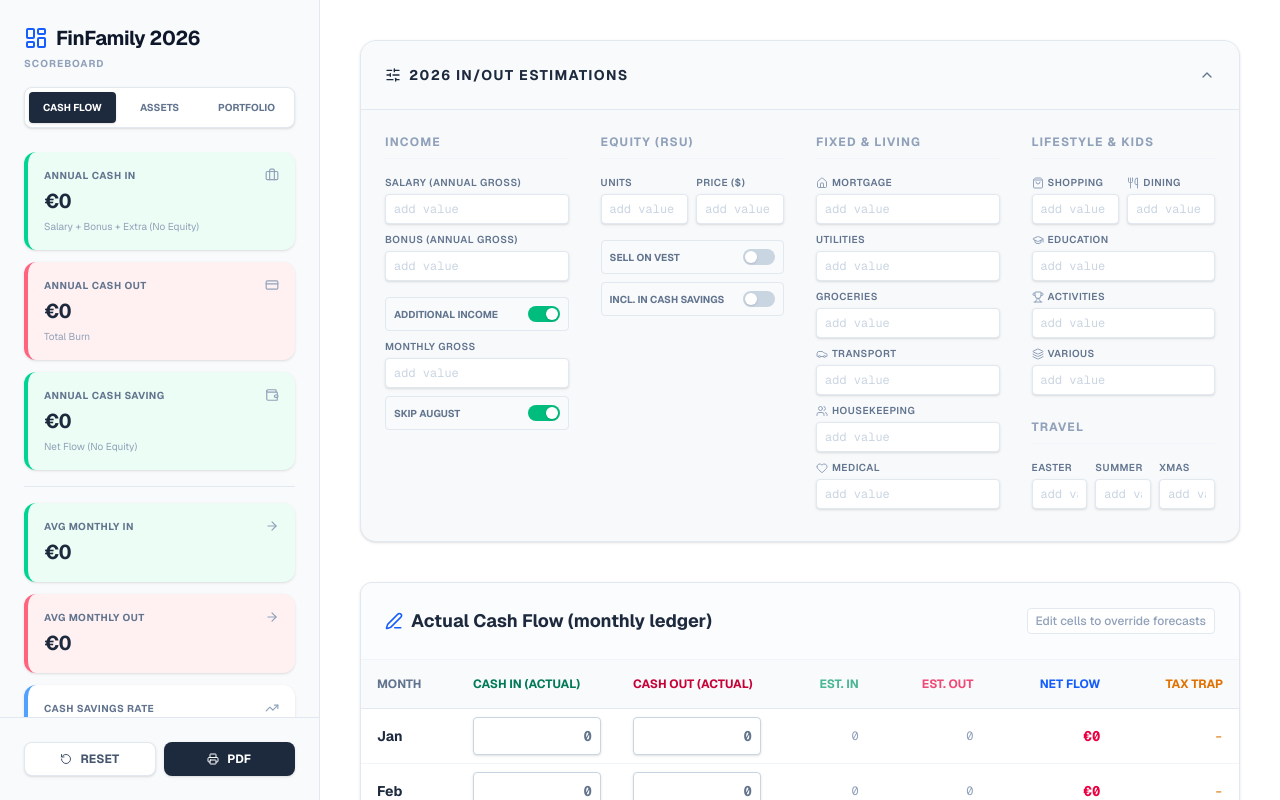
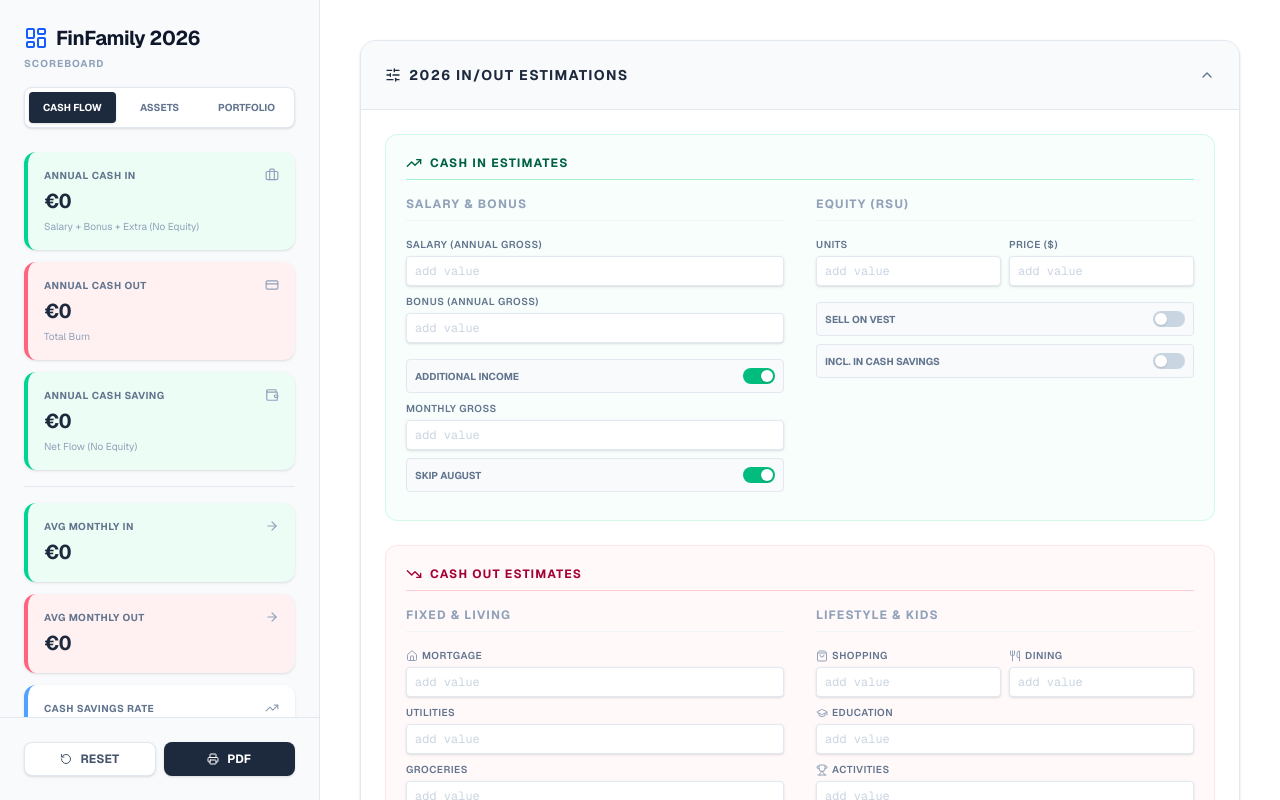
Before and after one commit to lucacanzi-a11y/finance-dashboard-2026, a Next.js app: page / in a window 1280 px wide. Shown: the top 800 px of the page. Built offline with nearby package versions, Linux system fonts and the light colour scheme.

Commit message:
Final V12

```diff
--- a/src/app/page.tsx
+++ b/src/app/page.tsx
@@ -6,7 +6,7 @@ import {
   ComposedChart, ReferenceLine, AreaChart, Area, PieChart, Pie, Cell
 } from 'recharts';
 import {
-  TrendingUp, Wallet, AlertTriangle, Briefcase,
+  TrendingUp, TrendingDown, Wallet, AlertTriangle, Briefcase,
   Home, GraduationCap, Plane, Save, RotateCcw, Download, Upload,
   ShoppingCart, Car, Utensils, Heart, Users, Shirt, Trophy, Printer, FileText, Layers,
   CreditCard, DollarSign, Wrench, ShoppingBag, Building2, Coins, CandlestickChart, Plus, Trash2,
@@ -695,11 +695,20 @@ export default function FinanceDashboard() {
                </div>
 
                {isConfigOpen && (
-                 <div className="p-6 pt-0 border-t border-slate-200 bg-slate-50/50">
-                   <div className="grid grid-cols-1 md:grid-cols-2 xl:grid-cols-4 gap-8 mt-6">
-                     {/* Inflow */}
+                 <div className="p-6 pt-0 border-t border-slate-200 bg-white">
+                   <div className="mt-6 space-y-6">
+
+                     {/* IN SECTION */}
+                     <div className="bg-emerald-50/40 rounded-xl border border-emerald-100 p-5">
+                       <div className="flex items-center gap-2 mb-4 text-emerald-800 border-b border-emerald-200 pb-2">
+                         <TrendingUp size={16} />
+                         <span className="text-xs font-bold uppercase tracking-widest">Cash In Estimates</span>
+                       </div>
+
+                       <div className="grid grid-cols-1 md:grid-cols-2 gap-8">
+                           {/* Income Inputs */}
                            <div>
-                       <SectionHeader title="Income" />
+                             <SectionHeader title="Salary & Bonus" />
                              <InputGroup label="Salary (Annual Gross)" value={state.income.baseSalaryGross} onChange={(val: number) => setState(s => ({ ...s, income: { ...s.income, baseSalaryGross: val } }))} />
                              <InputGroup label="Bonus (Annual Gross)" value={state.income.variableBonusGross} onChange={(val: number) => setState(s => ({ ...s, income: { ...s.income, variableBonusGross: val } }))} />
                              <div className="pt-2">
@@ -712,8 +721,7 @@ export default function FinanceDashboard() {
                                 )}
                              </div>
                            </div>
-
-                     {/* Equity */}
+                           {/* Equity Inputs */}
                            <div>
                              <SectionHeader title="Equity (RSU)" />
                              <div className="grid grid-cols-2 gap-2">
@@ -725,7 +733,17 @@ export default function FinanceDashboard() {
                                 <ToggleControl label="Incl. in Cash Savings" checked={state.equity.includeInSavingsRate} onChange={(val: boolean) => setState(s => ({ ...s, equity: { ...s.equity, includeInSavingsRate: val } }))} />
                              </div>
                            </div>
+                       </div>
+                     </div>
 
+                     {/* OUT SECTION */}
+                     <div className="bg-rose-50/40 rounded-xl border border-rose-100 p-5">
+                       <div className="flex items-center gap-2 mb-4 text-rose-800 border-b border-rose-200 pb-2">
+                          <TrendingDown size={16} />
+                          <span className="text-xs font-bold uppercase tracking-widest">Cash Out Estimates</span>
+                       </div>
+
+                       <div className="grid grid-cols-1 md:grid-cols-2 gap-8">
                            {/* Outflow 1 */}
                            <div>
                                <SectionHeader title="Fixed & Living" />
@@ -736,7 +754,6 @@ export default function FinanceDashboard() {
                                <InputGroup label="Housekeeping" icon={Users} value={state.expenses.houseHelp} onChange={(v:number) => setState(s => ({...s, expenses: {...s.expenses, houseHelp: v}}))} />
                                <InputGroup label="Medical" icon={Heart} value={state.expenses.healthcare} onChange={(v:number) => setState(s => ({...s, expenses: {...s.expenses, healthcare: v}}))} />
                            </div>
-
                            {/* Outflow 2 */}
                            <div>
                                <SectionHeader title="Lifestyle & Kids" />
@@ -756,6 +773,9 @@ export default function FinanceDashboard() {
                                   <InputGroup label="Xmas" value={state.expenses.vacationXmas} onChange={(v:number) => setState(s => ({...s, expenses: {...s.expenses, vacationXmas: v}}))} />
                                </div>
                            </div>
+                       </div>
+                     </div>
+
                    </div>
                  </div>
                )}
```
Lines whose indentation alone changed are shown as unchanged.
